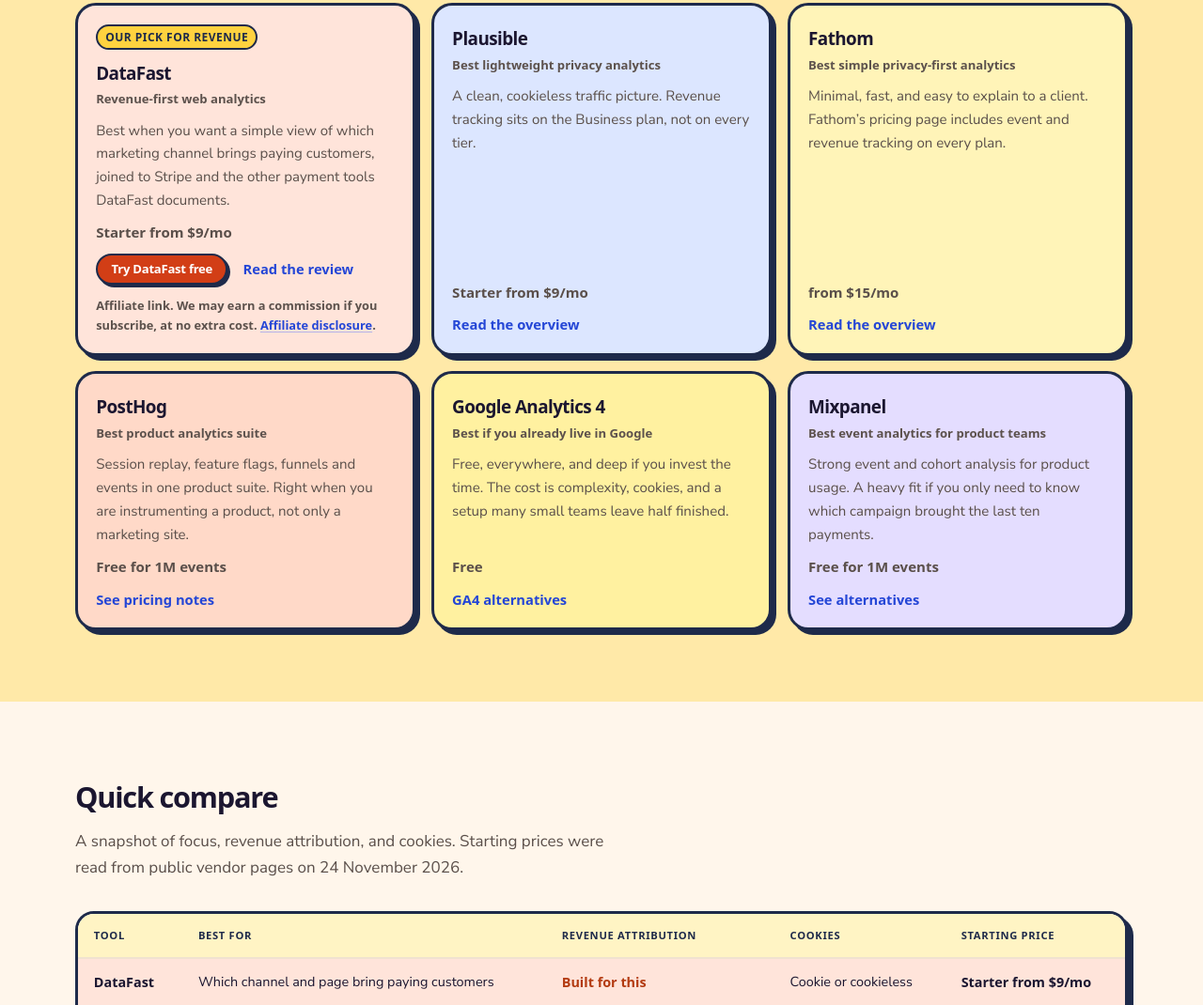
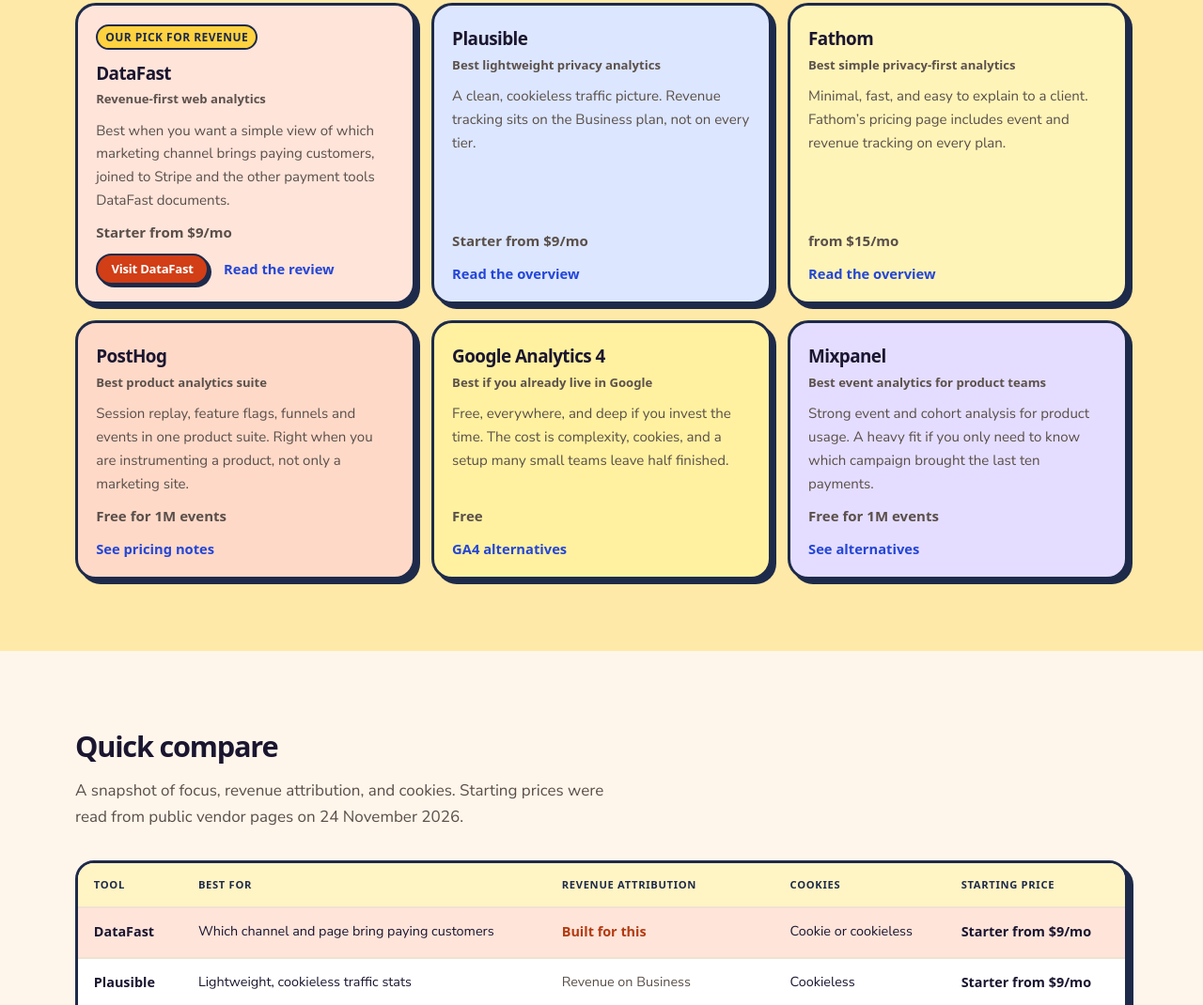
Before and after one commit to Sortino-IO/metricspick, an Astro site: page / in a window 1280 px wide. Shown: the part 1025-2095 px from the top of the page at 94% size. Built offline with nearby package versions, Linux system fonts and the light colour scheme; Astro itself is replaced by a stand-in of ours; a web font is replaced by a local one.

Commit message:
Label every DataFast CTA Visit DataFast.
The homepage offer card uses the same red button, and each page keeps the single disclosure bar instead of a second note beside the button.

Co-authored-by: Sortino-IO <Sortino-IO@users.noreply.github.com>

```diff
--- a/src/components/ToolCards.astro
+++ b/src/components/ToolCards.astro
@@ -21,9 +21,6 @@ const { cards } = Astro.props;
 <section class="band band-cream" aria-labelledby="tools-title">
   <div class="article-wide">
     <h2 id="tools-title">Tools worth a closer look</h2>
-    {cards.some((card) => tools[card.id].affiliate) && (
-      <p class="affiliate-note">DataFast buttons on this page are affiliate links. We may earn a commission if you subscribe, at no extra cost. <a href="/affiliate-disclosure/">Affiliate disclosure</a>.</p>
-    )}
     <div class="tool-cards">
       {cards.map((card) => {
         const tool = tools[card.id];
--- a/src/pages/affiliate-disclosure.astro
+++ b/src/pages/affiliate-disclosure.astro
@@ -10,7 +10,7 @@ import Simple from "../layouts/Simple.astro";
   crumbs={[{ href: "/", label: "Home" }, { label: "Affiliate disclosure" }]}
 >
   <p>metricspick participates in DataFast’s affiliate program. Links to datafa.st, including links to documentation and the homepage, include <code>via=sortino</code>. If you start a paid DataFast subscription through one of those links, we may earn a commission. DataFast’s own pages describe the customer price. The commission is not added on top.</p>
-  <p>A typical link looks like this: <AffiliateLink placement="disclosure-page" variant="text">datafa.st with our affiliate parameter</AffiliateLink>. Deeper pages keep the same parameter, for example the cookieless-tracking doc. Each affiliate link is marked <code>rel="sponsored"</code> and opens in a new tab.</p>
+  <p>A typical link looks like this: <AffiliateLink placement="disclosure-page" variant="text">datafa.st</AffiliateLink>. It includes our affiliate parameter. Deeper pages keep the same parameter, for example the cookieless-tracking doc. Each affiliate link is marked <code>rel="sponsored"</code> and opens in a new tab.</p>
   <p>We do not run affiliate programs for Google Analytics, PostHog, Mixpanel, Amplitude, Plausible, or Fathom in this version of the site. Those products are still compared, and a page can recommend one of them when the job calls for it. The DataFast recommendation is limited to revenue attribution. It is not a claim that DataFast replaces a product-analytics suite.</p>
   <p>Clicks on datafa.st links push an <code>affiliate_click</code> event to <code>dataLayer</code>, with the link URL, the link text, the page path, and a placement name. Google Tag Manager container <code>GTM-PJ8GQK6B</code> can read that event. In the EEA, the UK, and Switzerland, analytics storage stays denied until you accept cookies, so an analytics tag in that container should not store <code>_ga</code> cookies before then. Cookie settings in the footer changes the choice. Details are on the <a href="/privacy/">privacy</a> page.</p>
   <p>Editorial pages are not for sale. A vendor cannot pay to rewrite a con, delete a price, or change a job-to-be-done. The method is on <a href="/how-we-test/">how we test</a>. The <a href="/reviews/datafast/">DataFast review</a> repeats this disclosure near the top of the page, as do the other money pages.</p>
--- a/src/pages/index.astro
+++ b/src/pages/index.astro
@@ -54,10 +54,9 @@ const description =
             <p>Best when you want a simple view of which marketing channel brings paying customers, joined to Stripe and the other payment tools DataFast documents.</p>
             <p class="price">{tools.datafast.priceLabel}</p>
             <p class="card-links">
-              <AffiliateLink placement="home-pick">Try DataFast free</AffiliateLink>
+              <AffiliateLink placement="home-pick">Visit DataFast</AffiliateLink>
               <a class="btn-link" href="/reviews/datafast/">Read the review</a>
             </p>
-            <p class="affiliate-note">Affiliate link. We may earn a commission if you subscribe, at no extra cost. <a href="/affiliate-disclosure/">Affiliate disclosure</a>.</p>
           </article>
           <article class="pick-card" data-tool="plausible">
             <div class="pick-top"><h3>Plausible</h3><span class="role">Best lightweight privacy analytics</span></div>
--- a/src/styles/global.css
+++ b/src/styles/global.css
@@ -146,13 +146,6 @@ a.datafast-cta:focus-visible {
   outline: 3px solid var(--navy);
   outline-offset: 3px;
 }
-.affiliate-note {
-  margin: 0 0 0.9rem;
-  color: var(--navy);
-  font-size: 0.85rem;
-  font-weight: 700;
-}
-.pick-card .affiliate-note { margin: 0.15rem 0 0; font-size: 0.8rem; font-weight: 600; color: var(--faint); }
 
 .disclosure-bar { background: var(--yellow); border-bottom: 3px solid var(--navy); font-size: 0.82rem; color: var(--navy); padding: 0.7rem 0; font-weight: 600; }
 .disclosure-bar p { margin: 0; }
```
